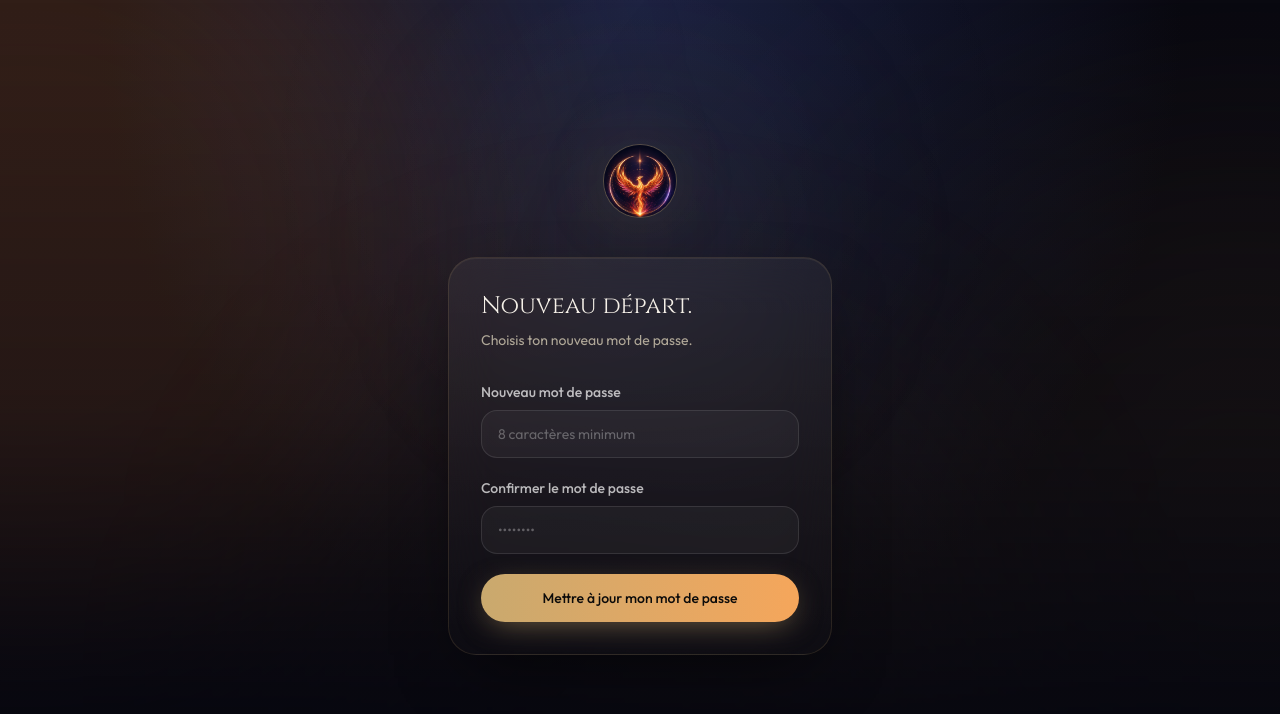
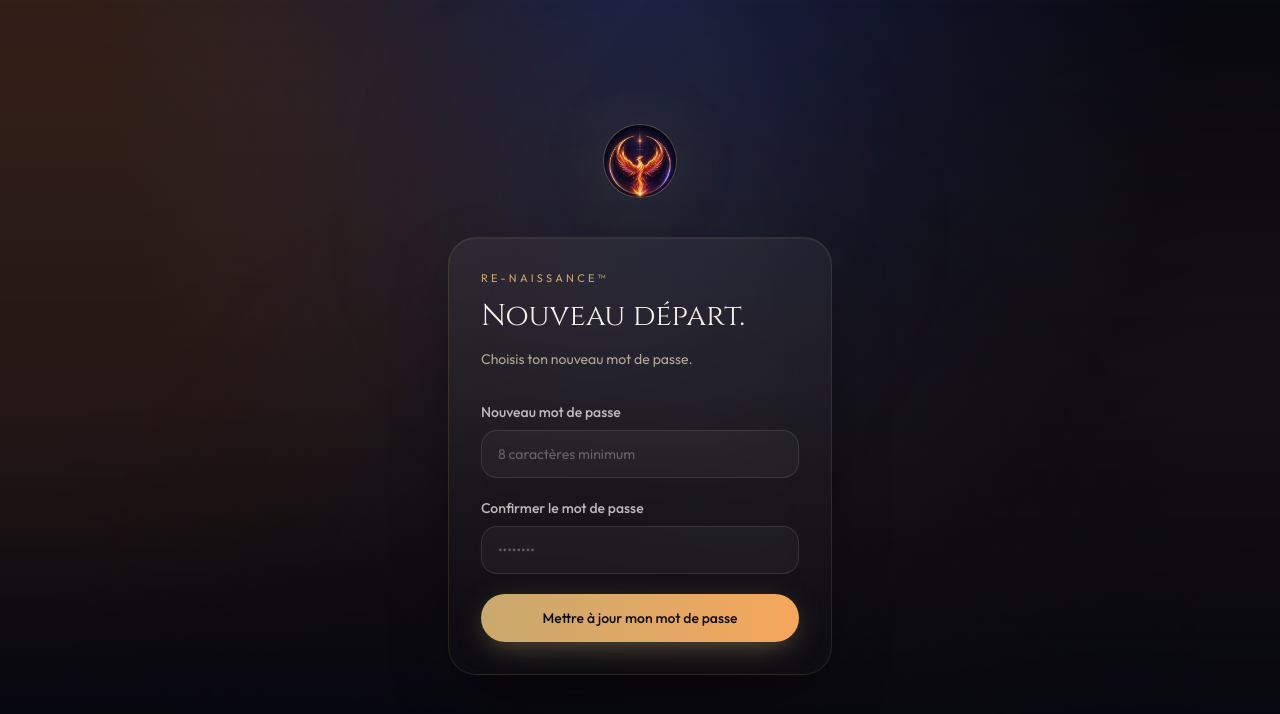
Before and after one commit to mohamesbah44-source/renaissance-app, a Next.js app: page /reset-password in a window 1280 px wide. Shown: the top 714 px of the page. Built offline with nearby package versions, Linux system fonts and the light colour scheme.

Commit message:
Refactor ResetPasswordPage layout and styles

```diff
--- a/app/(auth)/reset-password/page.tsx
+++ b/app/(auth)/reset-password/page.tsx
@@ -11,9 +11,10 @@ export default function ResetPasswordPage() {
   const [state, formAction] = useActionState(updatePassword, undefined);
 
   return (
-    <GlassCard className="p-8">
-      <h1 className="font-rr-display text-2xl text-rr-ivoire">Nouveau départ.</h1>
-      <p className="mt-2 text-sm text-rr-gris-clair">Choisis ton nouveau mot de passe.</p>
+    <GlassCard className="p-6 sm:p-8">
+      <p className="text-[11px] uppercase tracking-[0.3em] text-rr-or">Re-Naissance™</p>
+      <h1 className="mt-3 font-rr-display text-3xl leading-tight text-rr-ivoire">Nouveau départ.</h1>
+      <p className="mt-3 text-sm leading-relaxed text-rr-gris-clair">Choisis ton nouveau mot de passe.</p>
 
       <form action={formAction} className="mt-8 flex flex-col gap-5">
         <Field label="Nouveau mot de passe" htmlFor="password">
```
